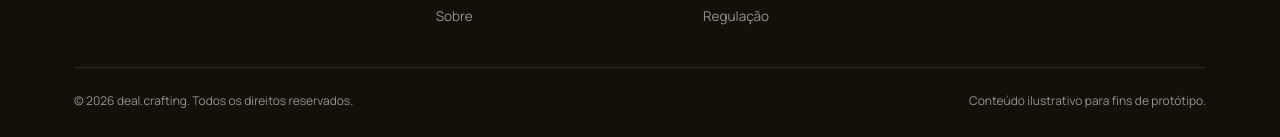
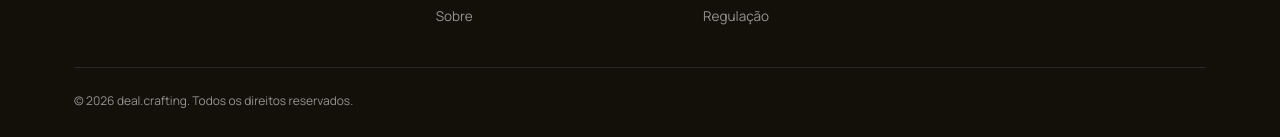
Before and after one commit to filipeor/deal-crafting-site, an Eleventy site: page index.njk in a window 1280 px wide. Shown: the part 1556-1693 px from the top of the page. Built offline with nearby package versions, Linux system fonts and the light colour scheme; Eleventy itself is replaced by a stand-in of ours; files that its build step writes are made by us from their sources; no server answers.

Commit message:
Add files via upload

```diff
--- a/_includes/base.njk
+++ b/_includes/base.njk
@@ -87,7 +87,6 @@
     </div>
     <div class="footer-bottom">
       <span>© {{ hoje.ano }} deal.crafting. Todos os direitos reservados.</span>
-      <span>Conteúdo ilustrativo para fins de protótipo.</span>
     </div>
   </div>
 </footer>
```
